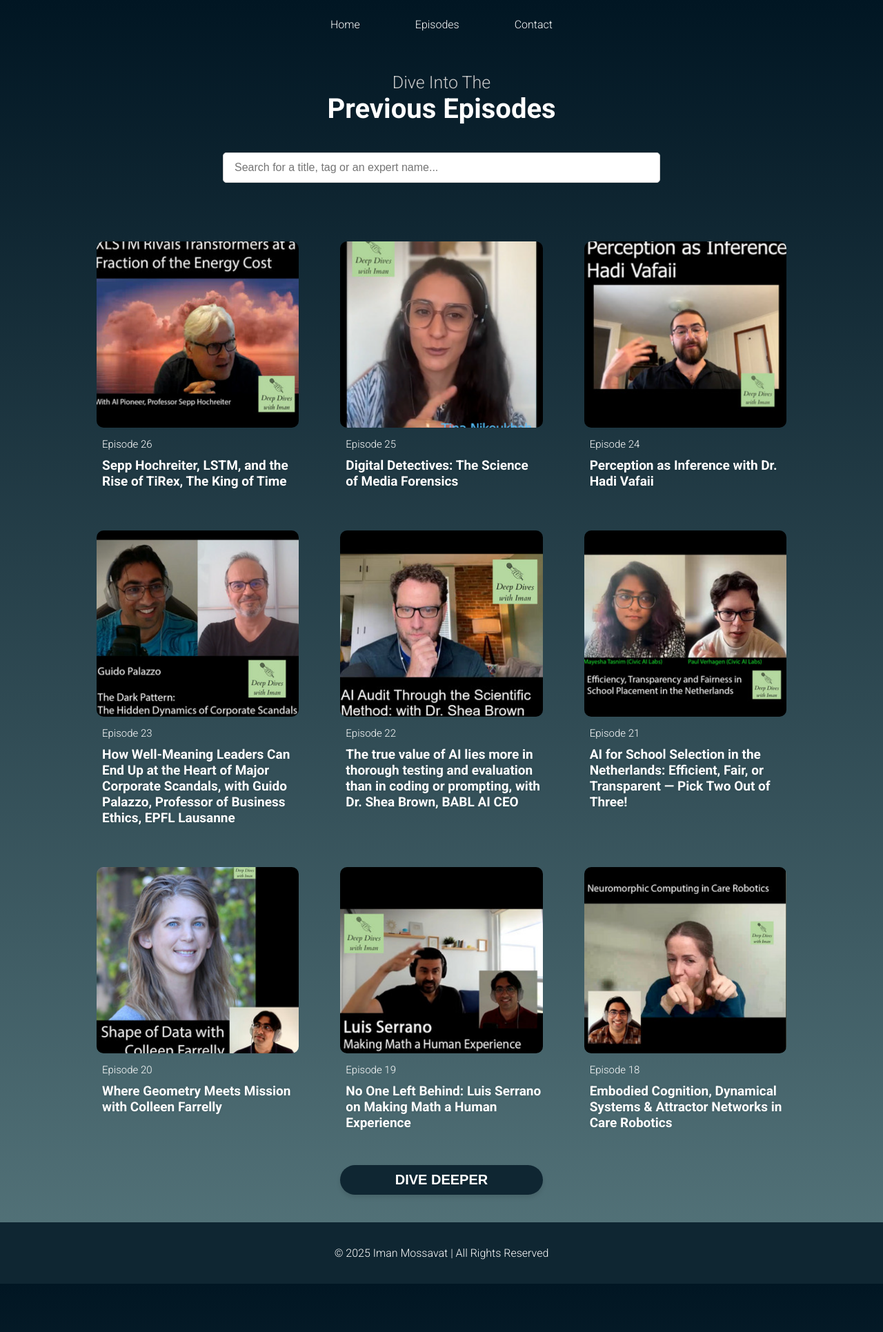
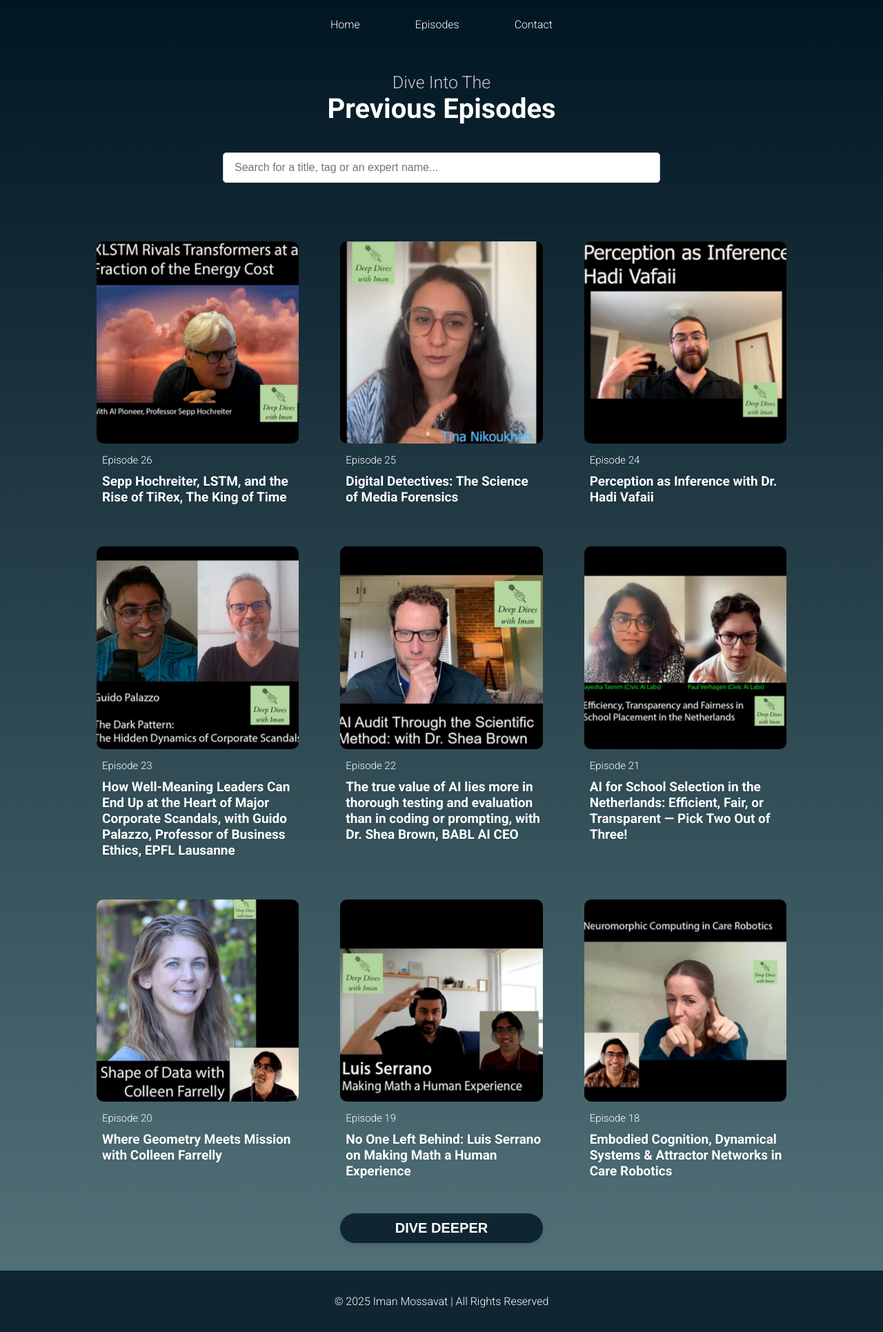
Before and after one commit to ivetkalchev/deepdivepod, a Jekyll site: the page built from episodes.html, in a window 1280 px wide. Shown: the whole page at 69% size. Built offline with Jekyll 4.4.1, drawn with Linux system fonts in a browser that asks for light colours; before the commit the page ends 1861 px from its top, so only the background shows below that.

Commit message:
Update episodes-styles.css

```diff
--- a/assets/css/episodes-styles.css
+++ b/assets/css/episodes-styles.css
@@ -49,7 +49,7 @@ body {
 
 .episode-cover {
     width: 100%;
-    height: 270px;
+    aspect-ratio: 1 / 1;
     object-fit: cover;
     display: block;
     border-radius: 10px;
@@ -114,7 +114,6 @@ body {
     color: #605E5E
 }
 
-/* Tablet view (2 columns) */
 @media (max-width: 992px) {
     .episodes-list {
         grid-template-columns: repeat(2, 1fr);
```
